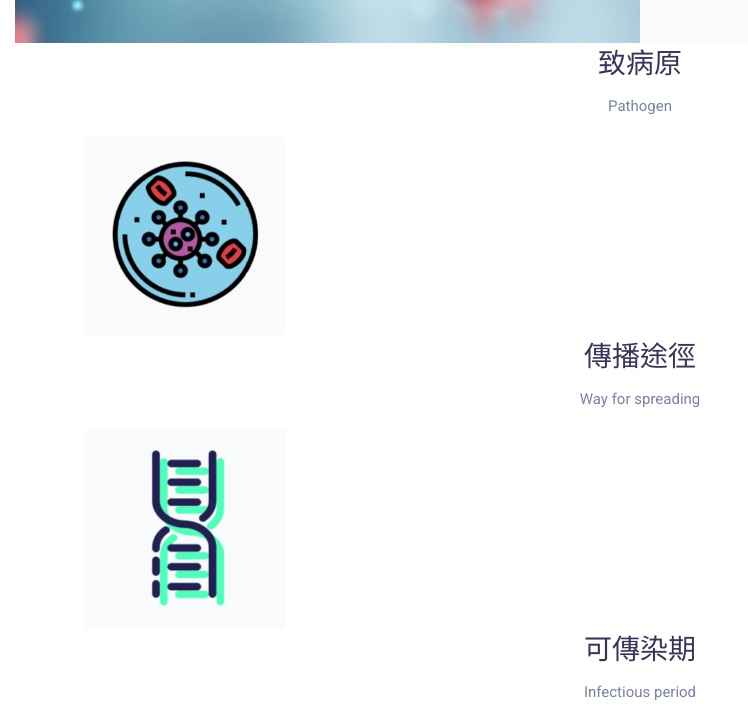
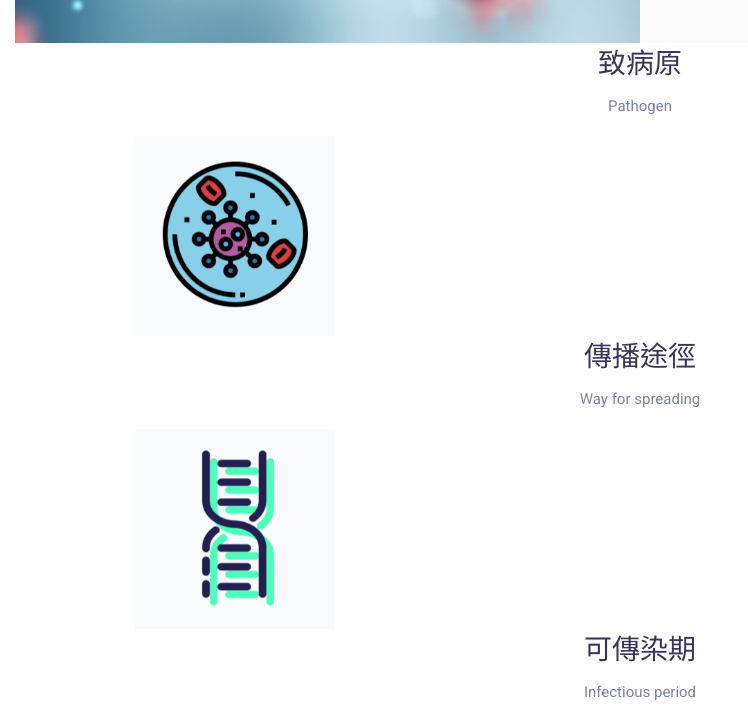
Before and after one commit to ElsaDen/covid-19-elsa, a plain HTML site: page about.html in a window 1280 px wide. Shown: the part 1460-2179 px from the top of the page, without its empty margins (0-748 px from the left). Drawn offline with Linux system fonts and the light colour scheme; some packages are replaced by stand-ins of ours; no server answers; files whose address does not match are found by name.

Commit message:
Update about.html

```diff
--- a/about.html
+++ b/about.html
@@ -12,7 +12,9 @@
 }
 
 .yo {
+  padding:0px;
   border:0px 50px;
+  margin:0px 50px;
   width: 200px;
   height: 200px;
 
```
